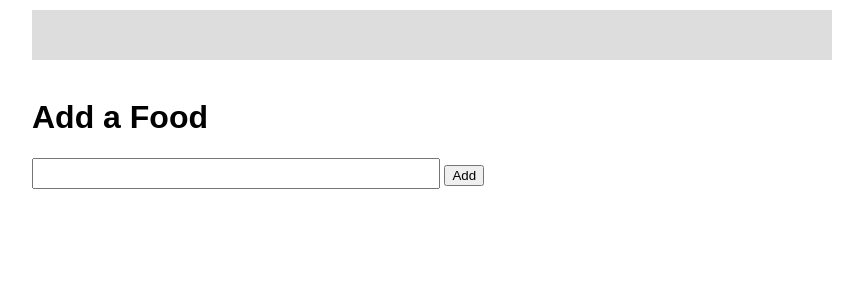
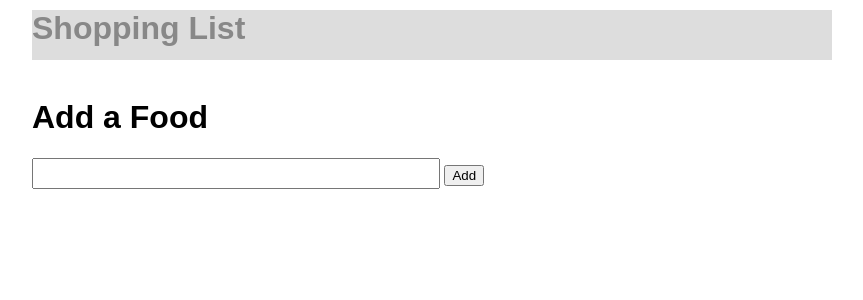
Before and after one commit to puneetsinghal/web-development, a Flask app: page /cs253/templates/shopping_list_2 in a window 1280 px wide. Shown: the top 300 px of the page, without its empty margins (208-1071 px from the left). Run offline with Flask 2, Linux system fonts and the light colour scheme.

Commit message:
cs253 course: filled in title and head blocks in shopping_list.html file

```diff
--- a/templates/shopping_list.html
+++ b/templates/shopping_list.html
@@ -1,4 +1,12 @@
 {% extends "base.html" %}
+
+{% block title %}
+Shopping List
+{% endblock %}
+
+{% block pagehighlight %}
+Shopping List
+{% endblock %}
 
 {% block content %}
 <h1>Add a Food</h1>
```
